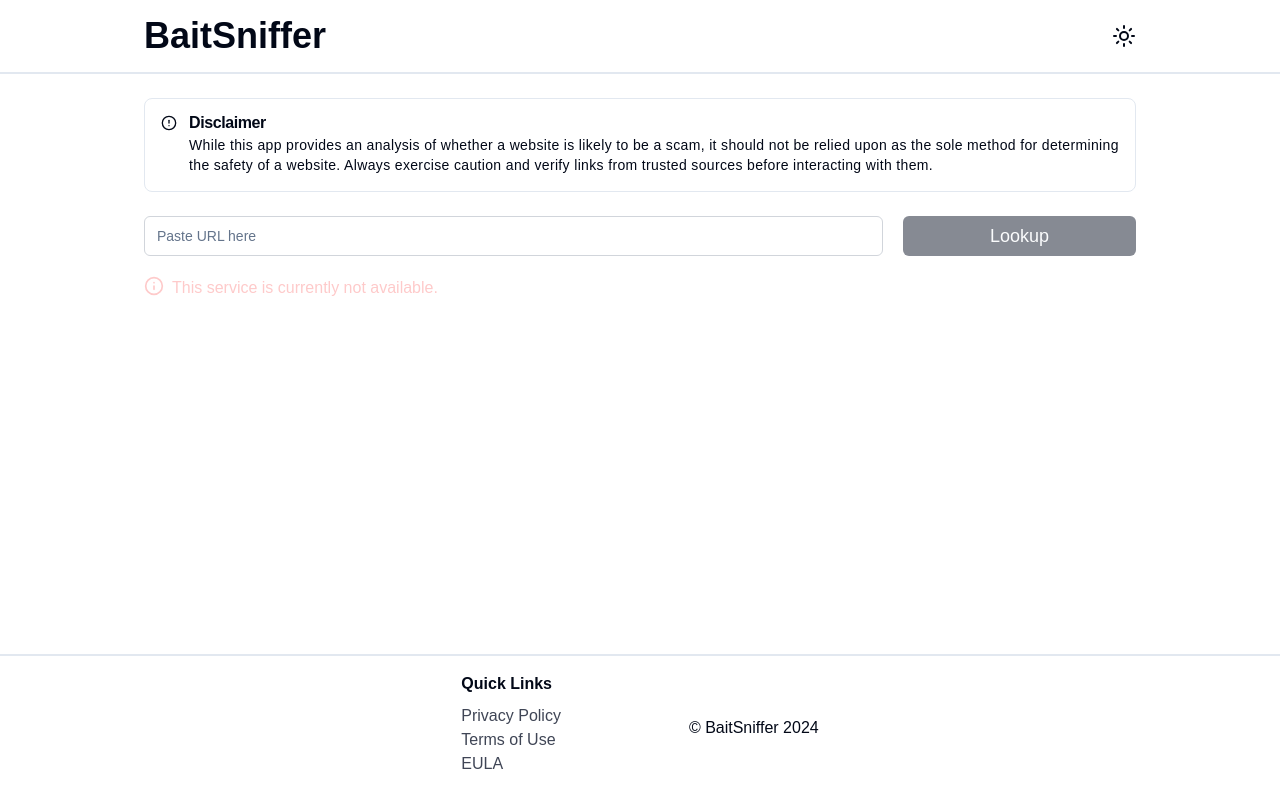
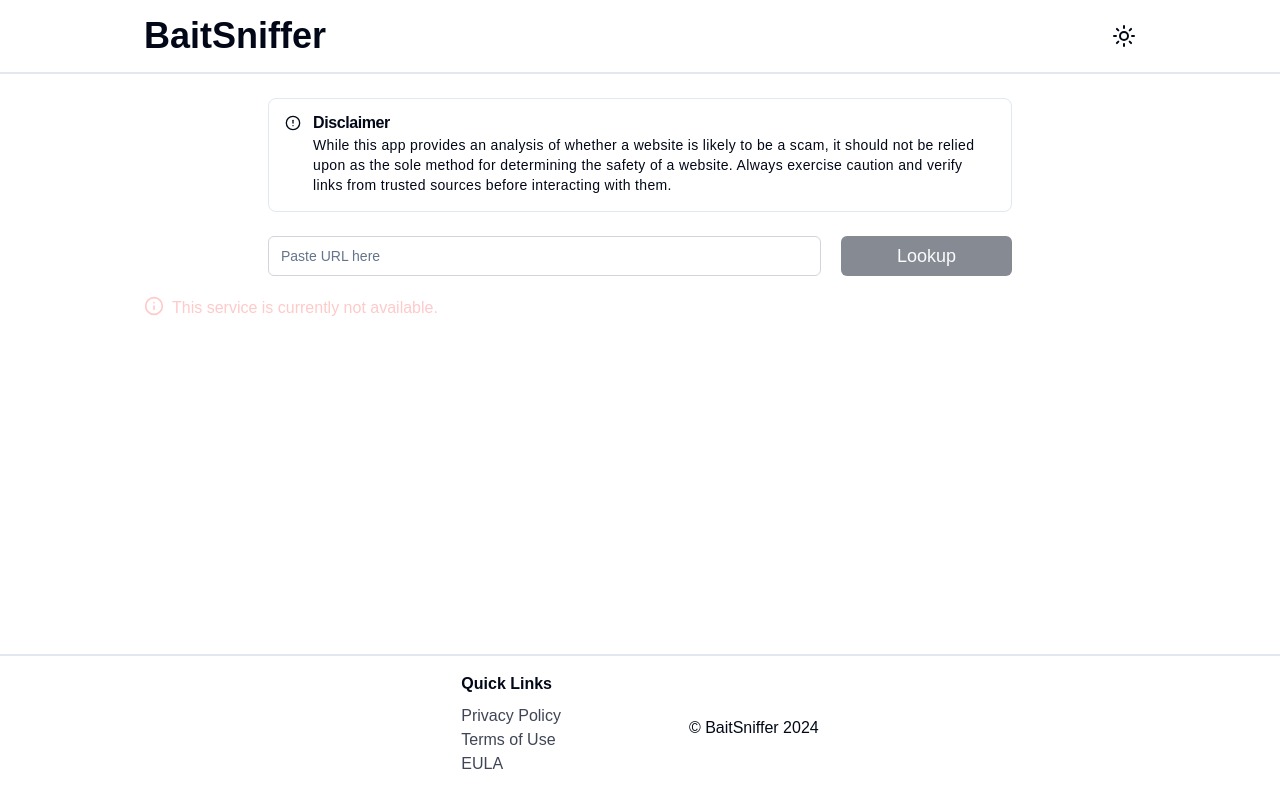
Before and after one commit to jallenmanaloto/sniffer-ui, a Next.js app: page / in a window 1280 px wide. Built offline with nearby package versions, Linux system fonts and the light colour scheme; no server answers.

Commit message:
style: shorten the width of disclaimer and lookup

```diff
--- a/src/components/disclaimer/index.tsx
+++ b/src/components/disclaimer/index.tsx
@@ -13,7 +13,8 @@ export default function Disclaimer() {
   const readingDisclaimer = "While this app provides an analysis of whether a website is likely to be a scam, it should not be relied upon as the sole method for determining the safety of a website. Always exercise caution and verify links from trusted sources before interacting with them.";
 
   return (
-    <div className="py-6">
+    <div className="lg:flex lg:justify-center">
+      <div className="py-6 lg:w-3/4">
         <div className="block md:hidden" onClick={() => setReadDisclaimer(!readDisclaimer)}>
           <Alert>
             <CircleAlert className="h-4 w-4" />
@@ -35,5 +36,6 @@ export default function Disclaimer() {
           </Alert>
         </div>
       </div>
+    </div>
   )
 }
--- a/src/components/lookup/Lookup.tsx
+++ b/src/components/lookup/Lookup.tsx
@@ -3,7 +3,8 @@ import { Input } from "../ui/input";
 
 export default function Lookup({ available }: { available: boolean | undefined }) {
   return (
-    <div className="lookup-container grid grid-cols-4 gap-y-3 gap-x-5">
+    <div className="lg:flex lg:justify-center">
+      <div className="lookup-container grid grid-cols-4 gap-y-3 gap-x-5 lg:w-3/4">
         <Input
           className="col-span-4 sm:col-span-3 border-gray-300"
           placeholder="Paste URL here"
@@ -17,5 +18,6 @@ export default function Lookup({ available }: { available: boolean | undefined }
           </h2>
         </Button>
       </div>
+    </div>
   )
 }
```
Lines whose indentation alone changed are shown as unchanged.
